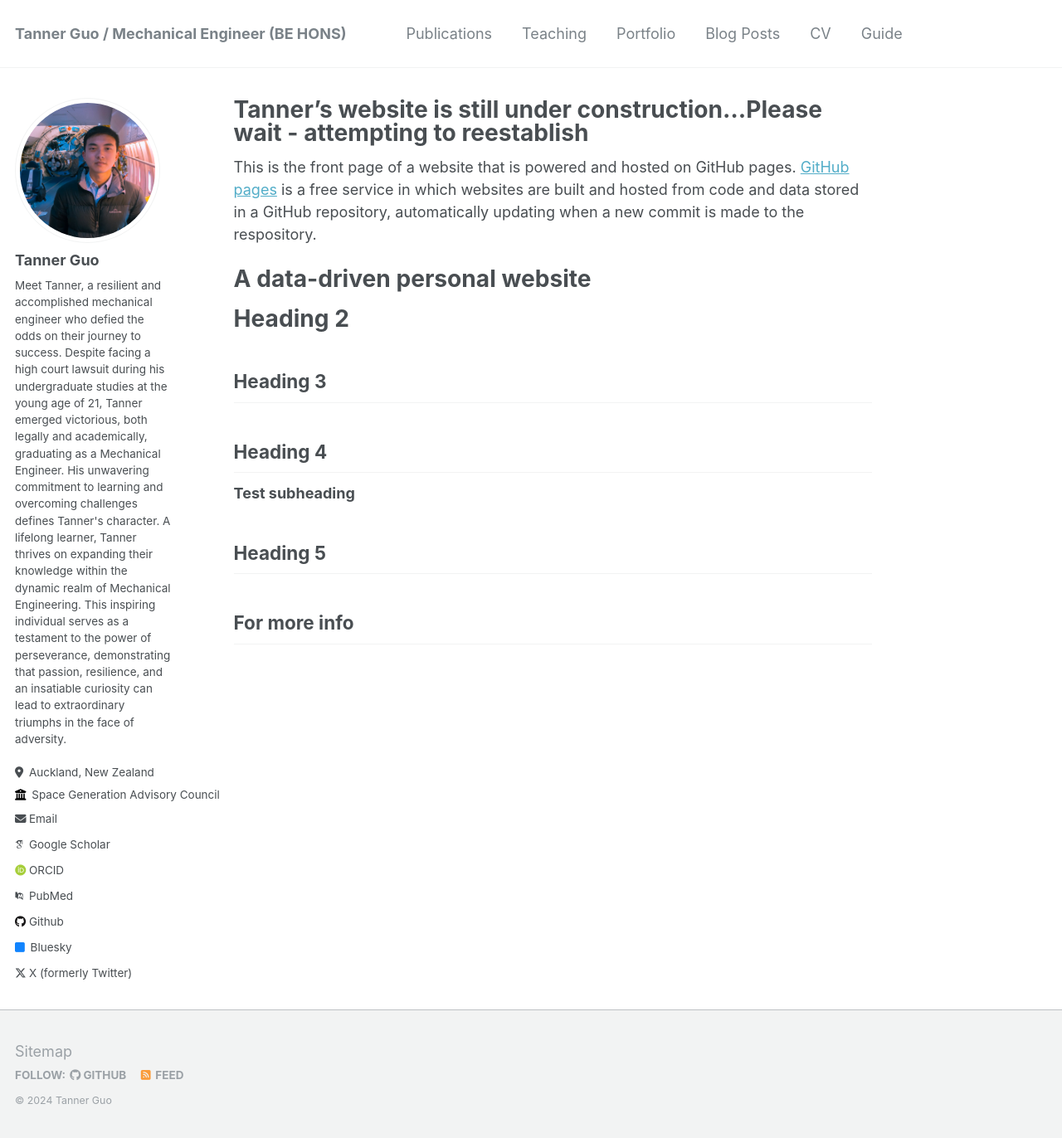
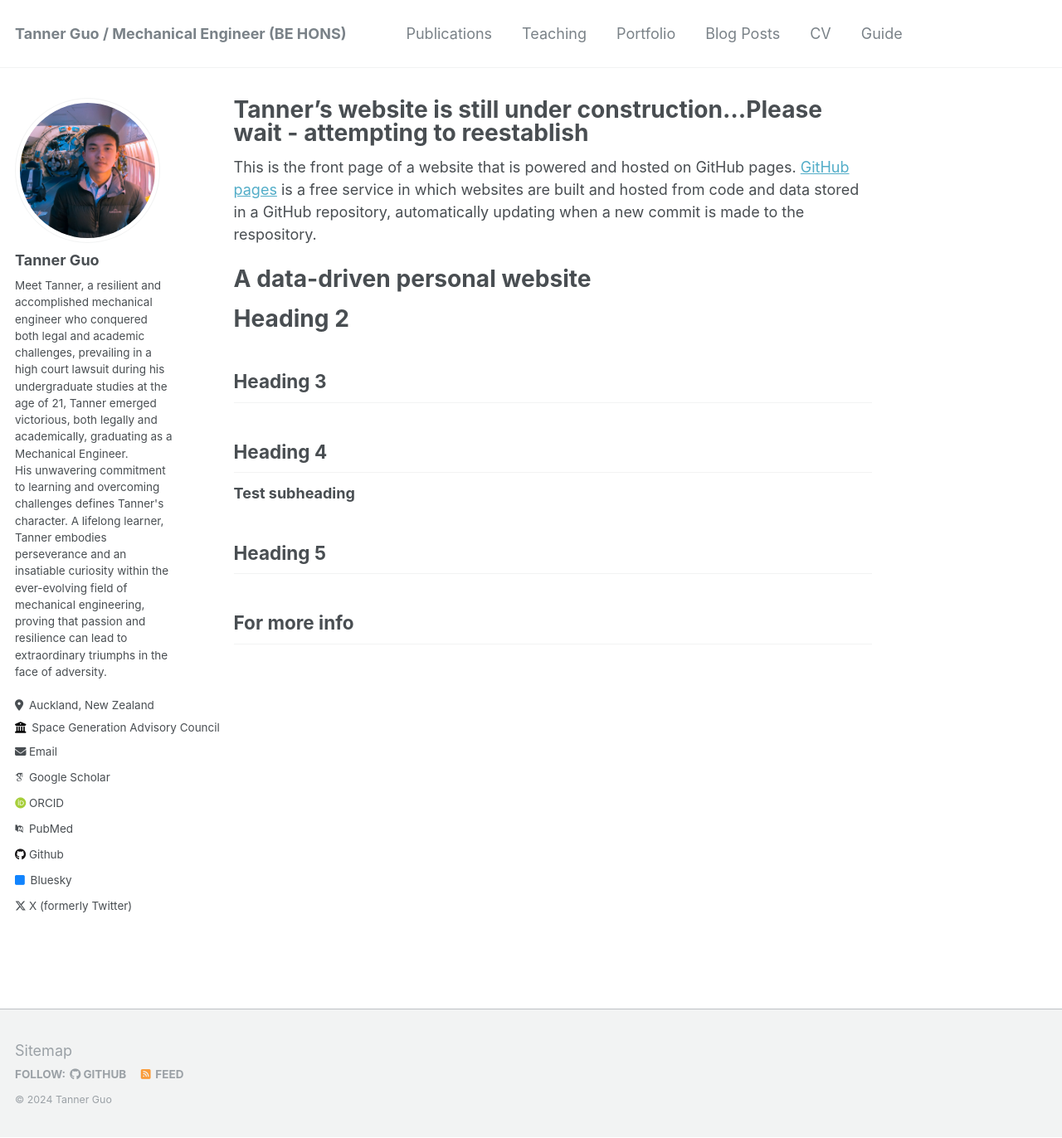
Before and after one commit to Tannerguo/tannerguo.github.io, a Jekyll site: the page built from _pages/about.md, in a window 1280 px wide and 1372 px high. Shown: the whole window at 83% size. Built offline with Jekyll 4.4.1, drawn with Linux system fonts in a browser that asks for light colours; some web fonts are replaced.

Commit message:
Update _config.yml

```diff
--- a/_config.yml
+++ b/_config.yml
@@ -24,7 +24,7 @@
   avatar           : "profile.png"
   name             : "Tanner Guo"
   pronouns         : # example: "she/her"
-  bio              : "Meet Tanner, a resilient and accomplished mechanical engineer who defied the odds on their journey to success. Despite facing a high court lawsuit during his undergraduate studies at the young age of 21, Tanner emerged victorious, both legally and academically, graduating as a Mechanical Engineer. His unwavering commitment to learning and overcoming challenges defines Tanner's character. A lifelong learner, Tanner thrives on expanding their knowledge within the dynamic realm of Mechanical Engineering. This inspiring individual serves as a testament to the power of perseverance, demonstrating that passion, resilience, and an insatiable curiosity can lead to extraordinary triumphs in the face of adversity."
+  bio              : "Meet Tanner, a resilient and accomplished mechanical engineer who conquered both legal and academic challenges, prevailing in a high court lawsuit during his undergraduate studies at the age of 21, Tanner emerged victorious, both legally and academically, graduating as a Mechanical Engineer.</br> His unwavering commitment to learning and overcoming challenges defines Tanner's character. A lifelong learner, Tanner embodies perseverance and an insatiable curiosity within the ever-evolving field of mechanical engineering, proving that passion and resilience can lead to extraordinary triumphs in the face of adversity."
   location         : "Auckland, New Zealand"
   employer         : "Space Generation Advisory Council"
   uri              : # URL
```
